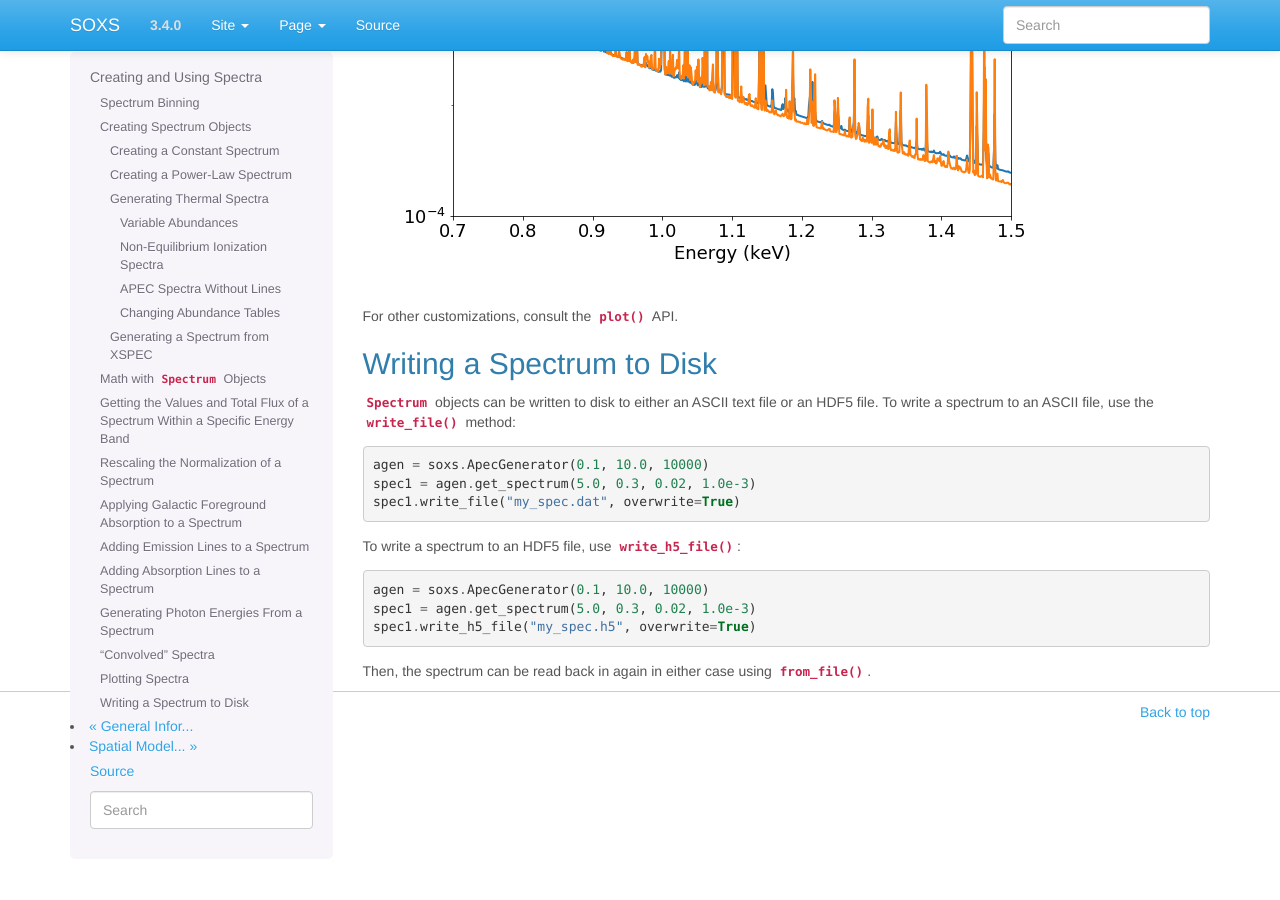
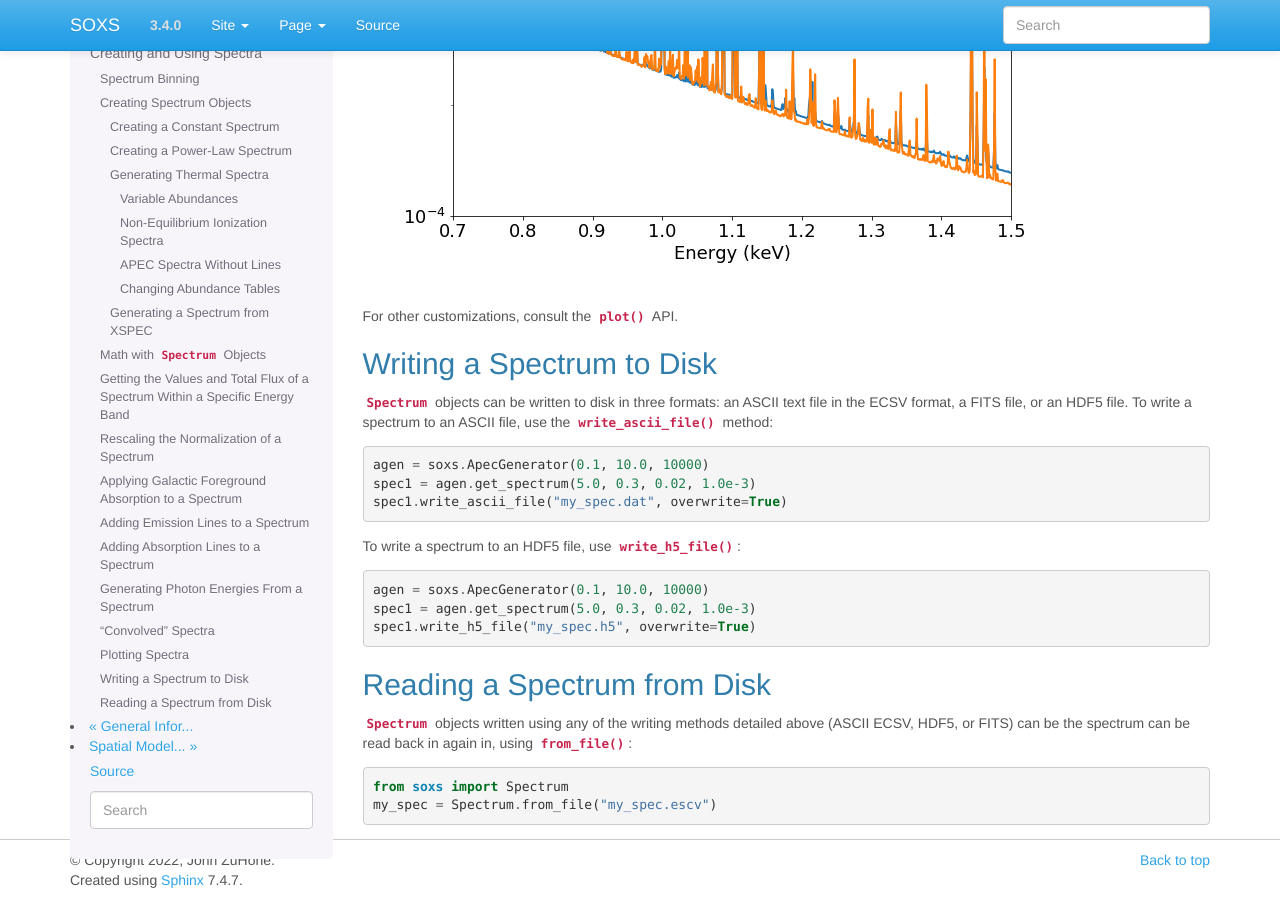
Before and after one commit to lynx-x-ray-observatory/soxs, a Sphinx documentation site: the page built from doc/source/users_guide/spectra.rst, in a window 1280 px wide and 900 px high, scrolled down 10927 px. Built offline with Sphinx 7.4.7, drawn with Linux system fonts in a browser that asks for light colours.

```diff
--- a/doc/source/users_guide/spectra.rst
+++ b/doc/source/users_guide/spectra.rst
@@ -724,15 +724,16 @@ For other customizations, consult the :meth:`~soxs.spectra.Spectrum.plot` API.
 Writing a Spectrum to Disk
 --------------------------
 
-:class:`~soxs.spectra.Spectrum` objects can be written to disk to either an
-ASCII text file or an HDF5 file. To write a spectrum to an ASCII file, use the
-:meth:`~soxs.spectra.Spectrum.write_file` method:
+:class:`~soxs.spectra.Spectrum` objects can be written to disk in three formats:
+an ASCII text file in the ECSV format, a FITS file, or an HDF5 file. To write a
+spectrum to an ASCII file, use the :meth:`~soxs.spectra.Spectrum.write_ascii_file`
+method:
 
 .. code-block:: python
 
     agen = soxs.ApecGenerator(0.1, 10.0, 10000)
     spec1 = agen.get_spectrum(5.0, 0.3, 0.02, 1.0e-3)
-    spec1.write_file("my_spec.dat", overwrite=True)
+    spec1.write_ascii_file("my_spec.dat", overwrite=True)
 
 To write a spectrum to an HDF5 file, use :meth:`~soxs.spectra.Spectrum.write_h5_file`:
 
@@ -742,5 +743,14 @@ To write a spectrum to an HDF5 file, use :meth:`~soxs.spectra.Spectrum.write_h5_
     spec1 = agen.get_spectrum(5.0, 0.3, 0.02, 1.0e-3)
     spec1.write_h5_file("my_spec.h5", overwrite=True)
 
-Then, the spectrum can be read back in again in either case using
-:meth:`~soxs.spectra.Spectrum.from_file`.
+Reading a Spectrum from Disk
+----------------------------
+
+:class:`~soxs.spectra.Spectrum` objects written using any of the writing methods
+detailed above (ASCII ECSV, HDF5, or FITS) can be the spectrum can be read back
+in again in, using :meth:`~soxs.spectra.Spectrum.from_file`:
+
+.. code-block:: python
+
+    from soxs import Spectrum
+    my_spec = Spectrum.from_file("my_spec.escv")
```
Also changed, not shown: doc/source/command_line/spectra.rst (+19 -4 lines), 3 other files.
